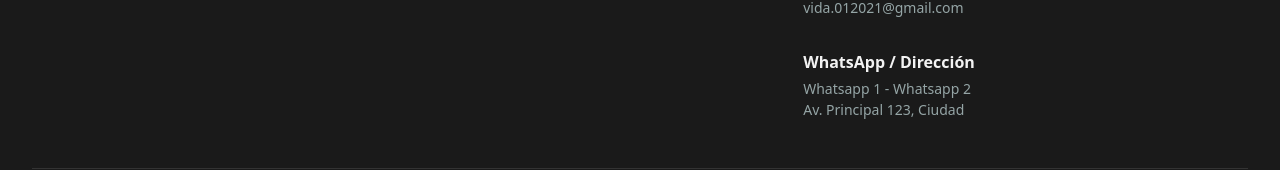
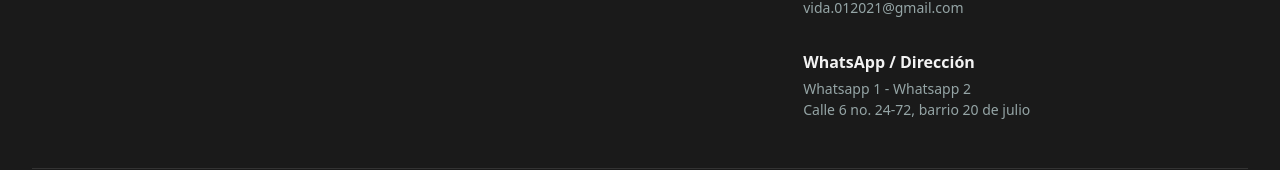
Before and after one commit to SantiagoSorza/ConstruVida, an Angular app: page / in a window 1280 px wide. Shown: the part 2736-2906 px from the top of the page. Built offline with nearby package versions, Linux system fonts and the light colour scheme.

Commit message:
direccion

```diff
--- a/src/app/footer/footer.html
+++ b/src/app/footer/footer.html
@@ -36,7 +36,7 @@
           <div class="footer__item-title">WhatsApp / Dirección</div>
           <div class="footer__item-text">
             Whatsapp 1 - Whatsapp 2<br>
-            Av. Principal 123, Ciudad
+            Calle 6 no. 24-72,  barrio 20 de julio
           </div>
         </div>
       </div>
```
